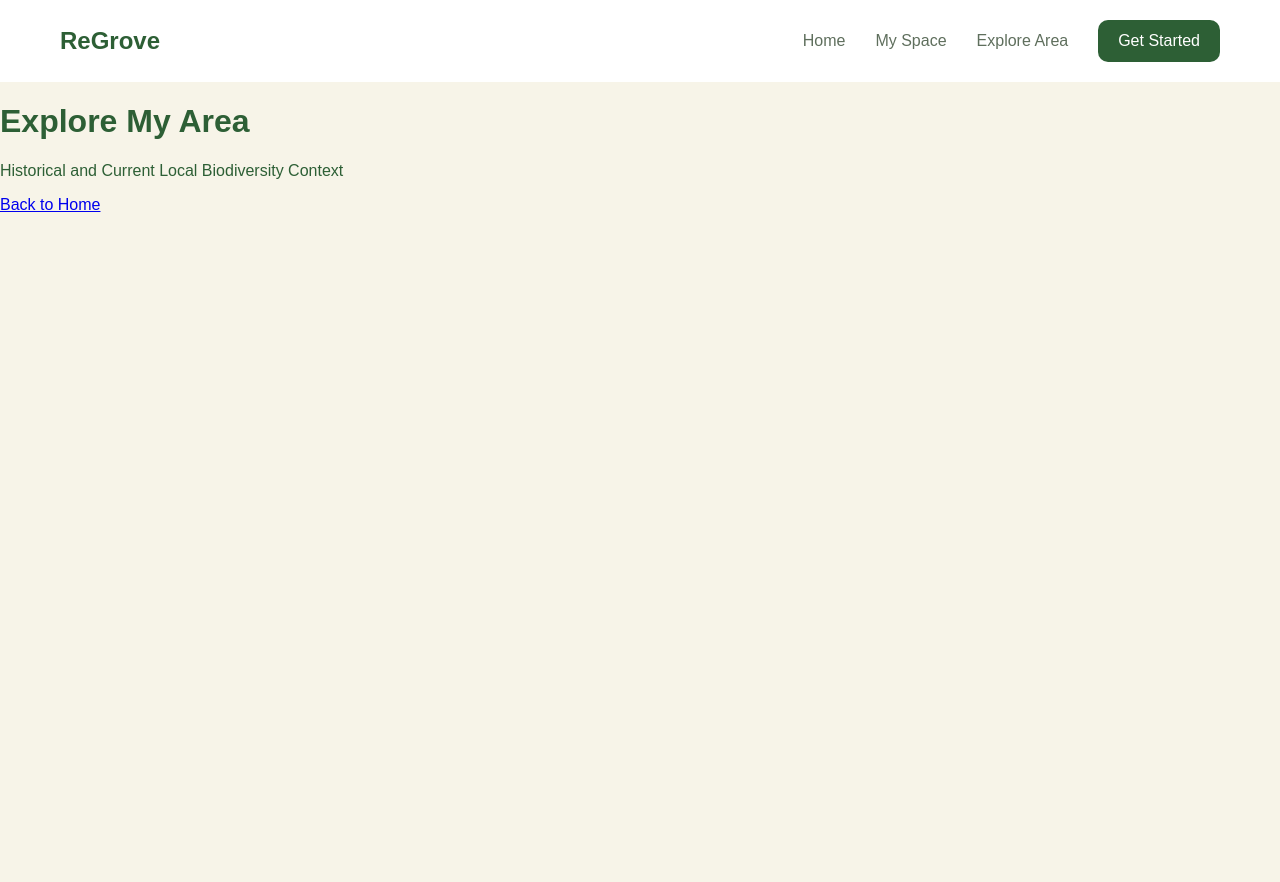
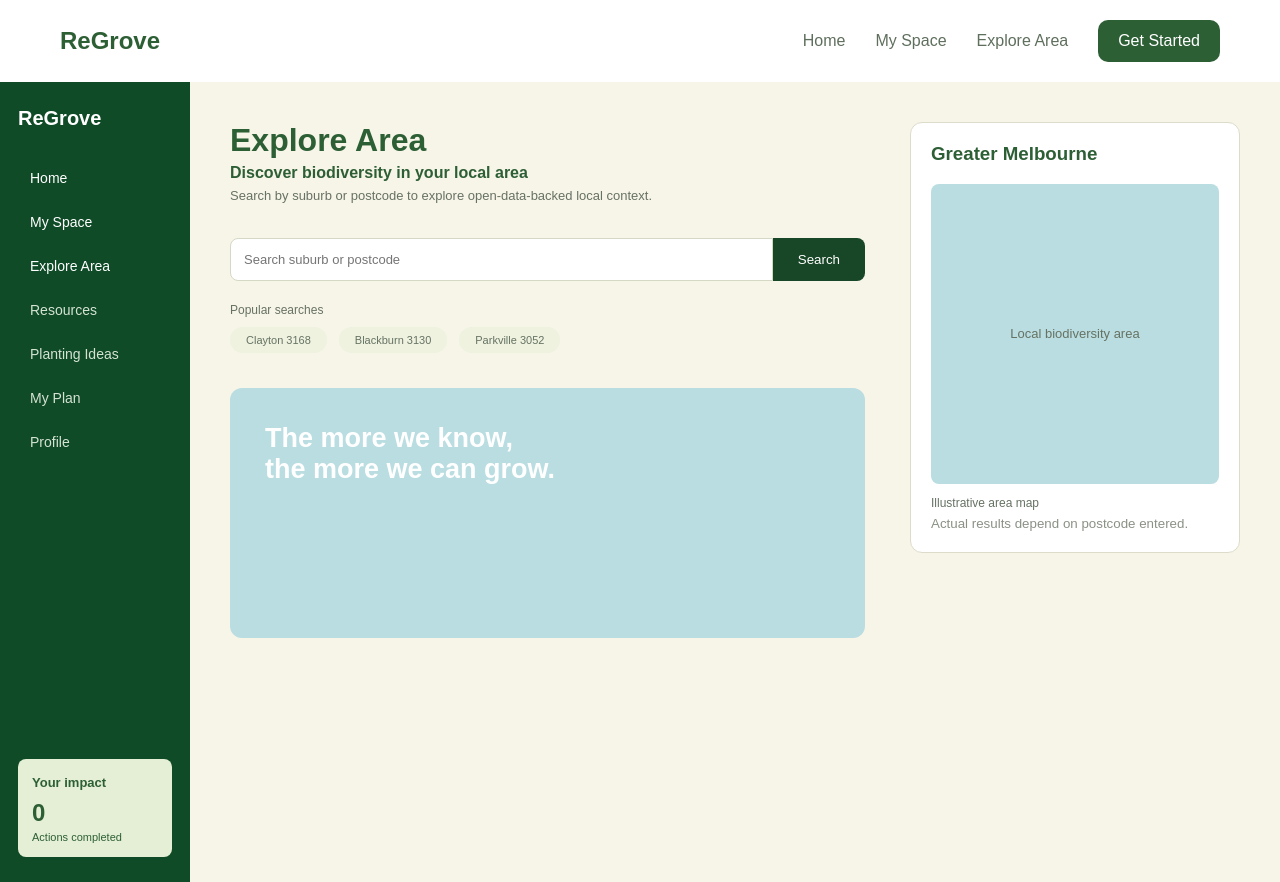
Before and after one commit to tpan0042-ops/ReGrove, a Vue app in the folder frontend/: page /explore in a window 1280 px wide. Before the commit the page ends 800 px from the top, so only its background shows below. Built offline with nearby package versions, Linux system fonts and the light colour scheme.

Commit message:
Add Explore Area page layout

```diff
--- a/frontend/src/style.css
+++ b/frontend/src/style.css
@@ -456,3 +456,122 @@ button {
   font-size: 12px;
   color: white;
 }
+
+.explore-layout {
+  display: flex;
+  gap: 45px;
+  align-items: flex-start;
+}
+
+.explore-main {
+  flex: 1;
+  max-width: 720px;
+}
+
+.explore-main h1 {
+  margin: 0 0 5px;
+  font-size: 32px;
+}
+
+.explore-main h3 {
+  margin: 0 0 6px;
+  font-size: 16px;
+}
+
+.explore-description {
+  margin-top: 0;
+  color: #667263;
+  font-size: 13px;
+}
+
+.area-search {
+  display: flex;
+  margin-top: 35px;
+}
+
+.area-search input {
+  flex: 1;
+  padding: 13px;
+  border: 1px solid #d5d8c5;
+  border-radius: 8px 0 0 8px;
+  font-size: 13px;
+}
+
+.area-search button {
+  background-color: #174726;
+  color: white;
+  border: none;
+  padding: 0 25px;
+  border-radius: 0 8px 8px 0;
+  cursor: pointer;
+}
+
+.popular-title {
+  margin: 22px 0 10px;
+  font-size: 12px;
+  color: #667263;
+}
+
+.popular-searches {
+  display: flex;
+  gap: 12px;
+}
+
+.popular-searches span {
+  background-color: #eef2df;
+  padding: 7px 16px;
+  border-radius: 15px;
+  font-size: 11px;
+  color: #667263;
+}
+
+.explore-message {
+  margin-top: 35px;
+  min-height: 250px;
+  background-color: #b9dde1;
+  border-radius: 12px;
+  padding: 35px;
+}
+
+.explore-message h2 {
+  color: white;
+  font-size: 27px;
+  margin: 0;
+}
+
+.melbourne-card {
+  width: 330px;
+  background-color: white;
+  border: 1px solid #dddcca;
+  border-radius: 12px;
+  padding: 20px;
+}
+
+.melbourne-card h3 {
+  margin-top: 0;
+}
+
+.melbourne-placeholder {
+  height: 300px;
+  background-color: #b9dde1;
+  border-radius: 8px;
+
+  display: flex;
+  align-items: center;
+  justify-content: center;
+}
+
+.melbourne-placeholder p {
+  color: #667263;
+  font-size: 13px;
+}
+
+.map-label {
+  margin-bottom: 4px;
+  font-size: 12px;
+  color: #667263;
+}
+
+.melbourne-card small {
+  color: #8a9185;
+}
--- a/frontend/src/views/LocalContextView.vue
+++ b/frontend/src/views/LocalContextView.vue
@@ -1,10 +1,70 @@
+<script setup>
+import { ref } from 'vue'
+import AppSidebar from '../components/AppSidebar.vue'
+
+// Store the suburb or postcode entered by the user.
+const searchArea = ref('')
+</script>
+
 <template>
-  <div>
-    <h1>Explore My Area</h1>
-    <p>Historical and Current Local Biodiversity Context</p>
+  <div class="page-layout">
 
-    <RouterLink to="/">
-      Back to Home
-    </RouterLink>
+    <AppSidebar />
+
+    <main class="page-content">
+
+      <div class="explore-layout">
+
+        <div class="explore-main">
+          <h1>Explore Area</h1>
+          <h3>Discover biodiversity in your local area</h3>
+
+          <p class="explore-description">
+            Search by suburb or postcode to explore open-data-backed local context.
+          </p>
+
+          <div class="area-search">
+            <input
+              type="text"
+              v-model="searchArea"
+              placeholder="Search suburb or postcode"
+            >
+
+            <button type="button">
+              Search
+            </button>
+          </div>
+
+          <p class="popular-title">Popular searches</p>
+
+          <div class="popular-searches">
+            <span>Clayton 3168</span>
+            <span>Blackburn 3130</span>
+            <span>Parkville 3052</span>
+          </div>
+
+          <div class="explore-message">
+            <h2>
+              The more we know,<br>
+              the more we can grow.
+            </h2>
+          </div>
+        </div>
+
+        <div class="melbourne-card">
+          <h3>Greater Melbourne</h3>
+
+          <div class="melbourne-placeholder">
+            <p>Local biodiversity area</p>
+          </div>
+
+          <p class="map-label">Illustrative area map</p>
+          <small>Actual results depend on postcode entered.</small>
+        </div>
+
+      </div>
+
+    </main>
+
   </div>
 </template>
```
Also changed, not shown: frontend/src/assets/Explore Area.png (added), frontend/src/assets/Greater Melbourne.png (added).
